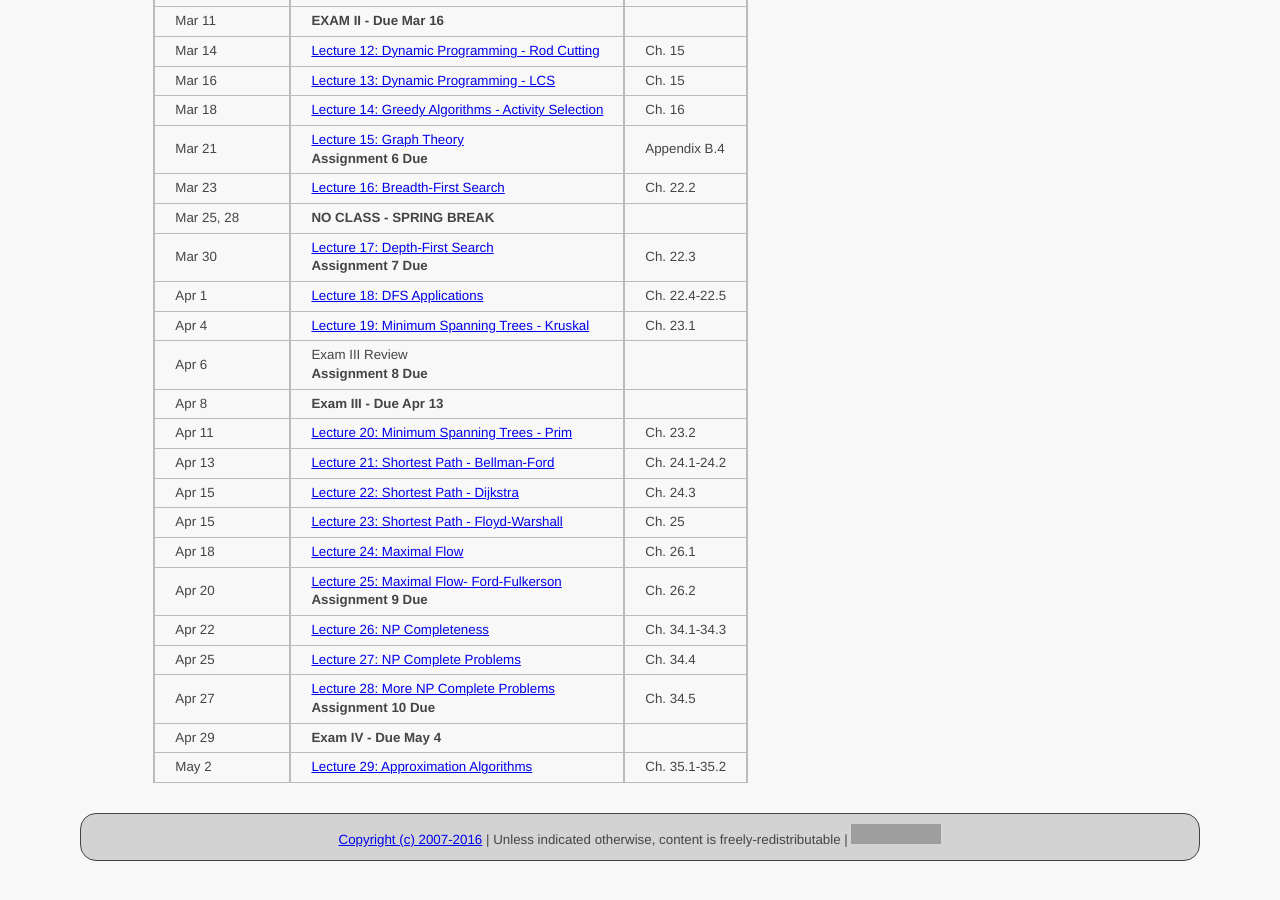
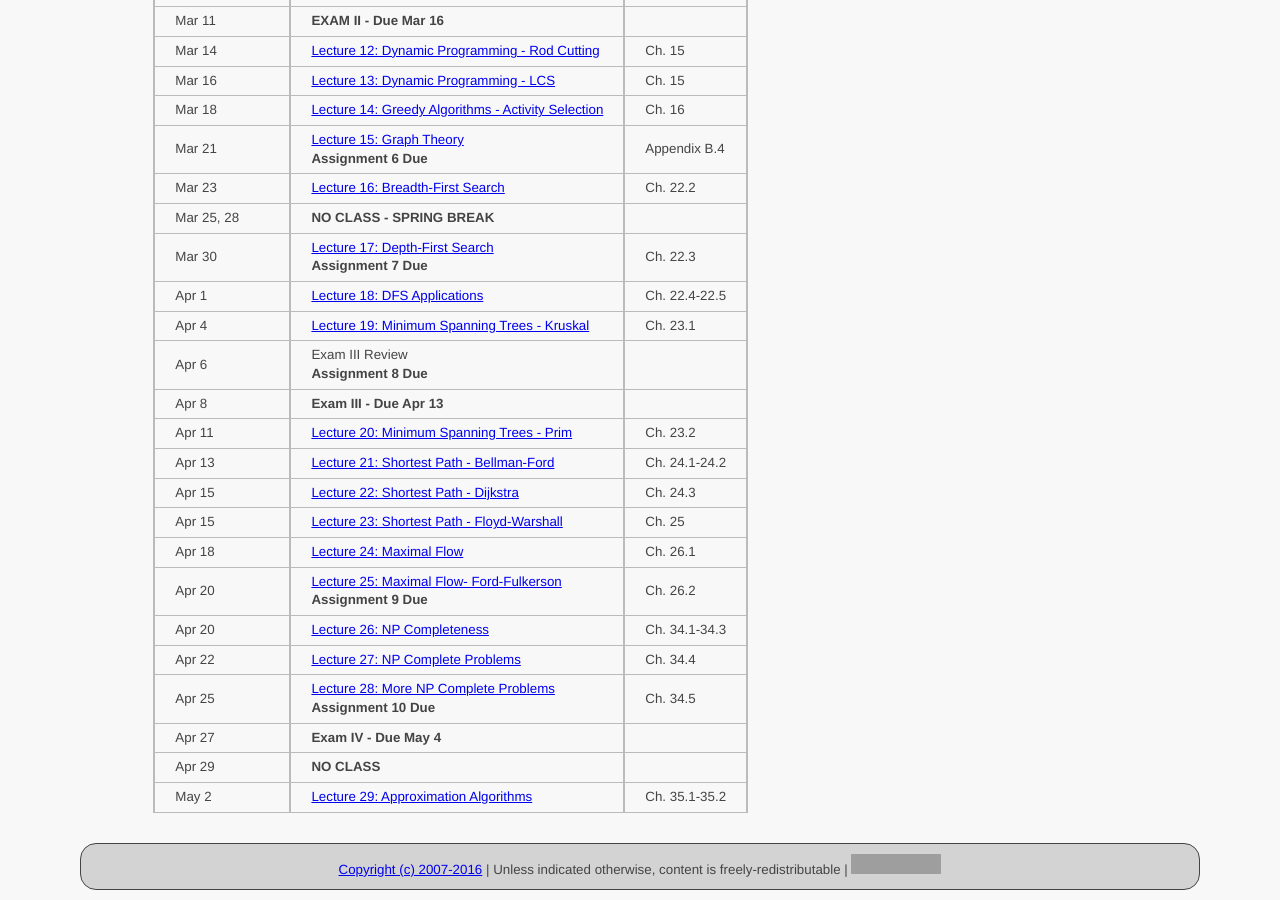
Before and after one commit to ycpcs/cs360-spring2016, a Jekyll site: the page built from schedule/index.md, in a window 1280 px wide and 900 px high, scrolled down 870 px. Built offline with Jekyll 4.4.1, drawn with Linux system fonts in a browser that asks for light colours; before the commit the page ends 1741 px from its top, so only the background shows below that; grey boxes are pictures that could not be loaded.

Commit message:
update schedule
update schedule

```diff
--- a/schedule/index.md
+++ b/schedule/index.md
@@ -49,8 +49,9 @@ All reading materials are from the course textbook:
 > Apr 15    | [Lecture 23: Shortest Path - Floyd-Warshall](../lectures/lecture23.html) | Ch. 25 |
 > Apr 18    | [Lecture 24: Maximal Flow](../lectures/lecture24.html) | Ch. 26.1 |
 > Apr 20    | [Lecture 25: Maximal Flow- Ford-Fulkerson](../lectures/lecture25.html) <br /> **Assignment 9 Due** | Ch. 26.2 |
-> Apr 22    | [Lecture 26: NP Completeness](../lectures/lecture26.html) | Ch. 34.1-34.3 |
-> Apr 25    | [Lecture 27: NP Complete Problems](../lectures/lecture27.html) | Ch. 34.4 |
-> Apr 27    | [Lecture 28: More NP Complete Problems](../lectures/lecture28.html) <br /> **Assignment 10 Due** | Ch. 34.5 |
-> Apr 29    | **Exam IV - Due May 4** |  |
+> Apr 20    | [Lecture 26: NP Completeness](../lectures/lecture26.html) | Ch. 34.1-34.3 |
+> Apr 22    | [Lecture 27: NP Complete Problems](../lectures/lecture27.html) | Ch. 34.4 |
+> Apr 25    | [Lecture 28: More NP Complete Problems](../lectures/lecture28.html) <br /> **Assignment 10 Due** | Ch. 34.5 |
+> Apr 27    | **Exam IV - Due May 4** |  |
+> Apr 29    | **NO CLASS** |  |
 > May 2     | [Lecture 29: Approximation Algorithms](../lectures/lecture29.html) | Ch. 35.1-35.2 |
```
Also changed, not shown: assign/finalproj.md (+1 -1 lines), index.md (+1 -1 lines), lectures/index.md (+3 -3 lines), 2 other files.
